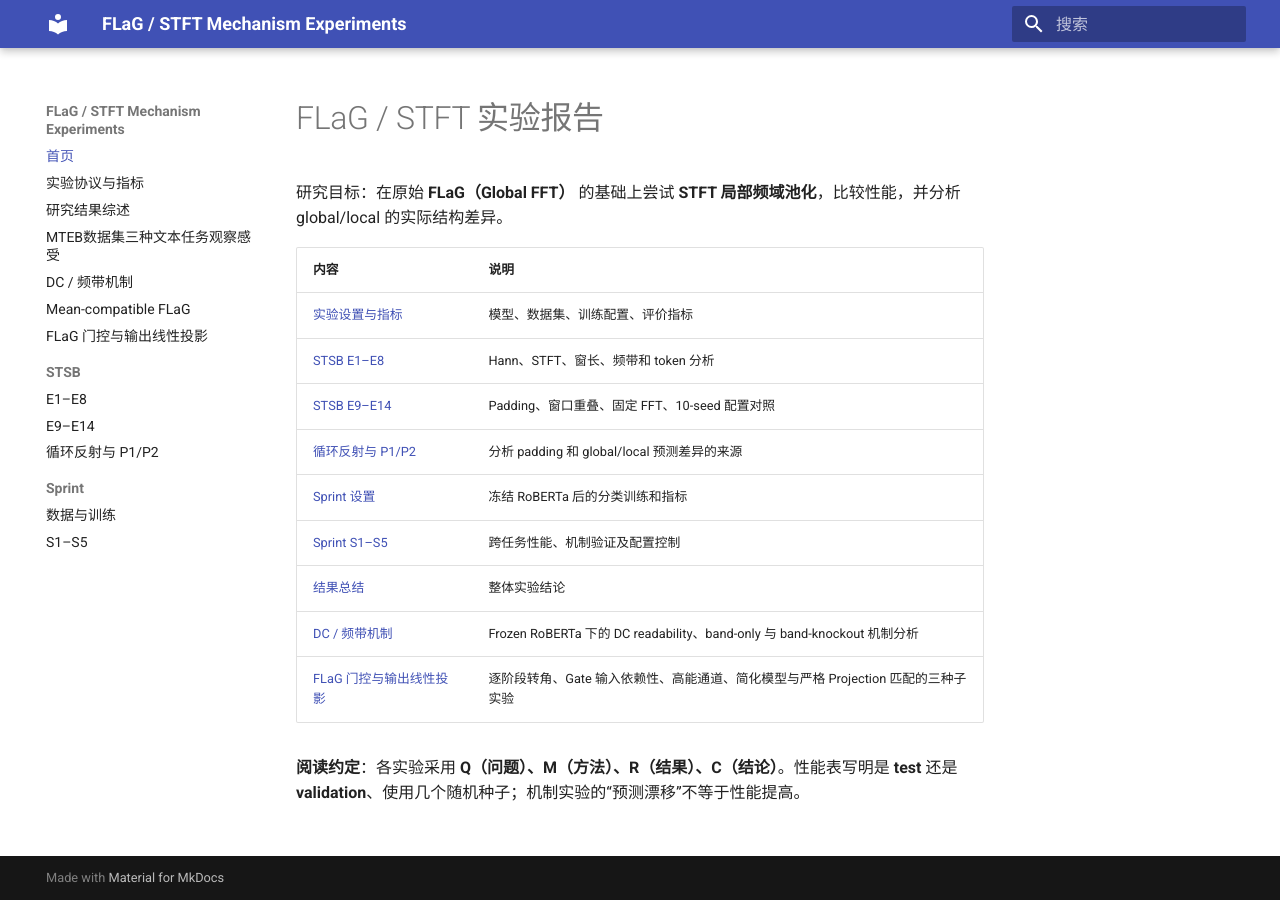
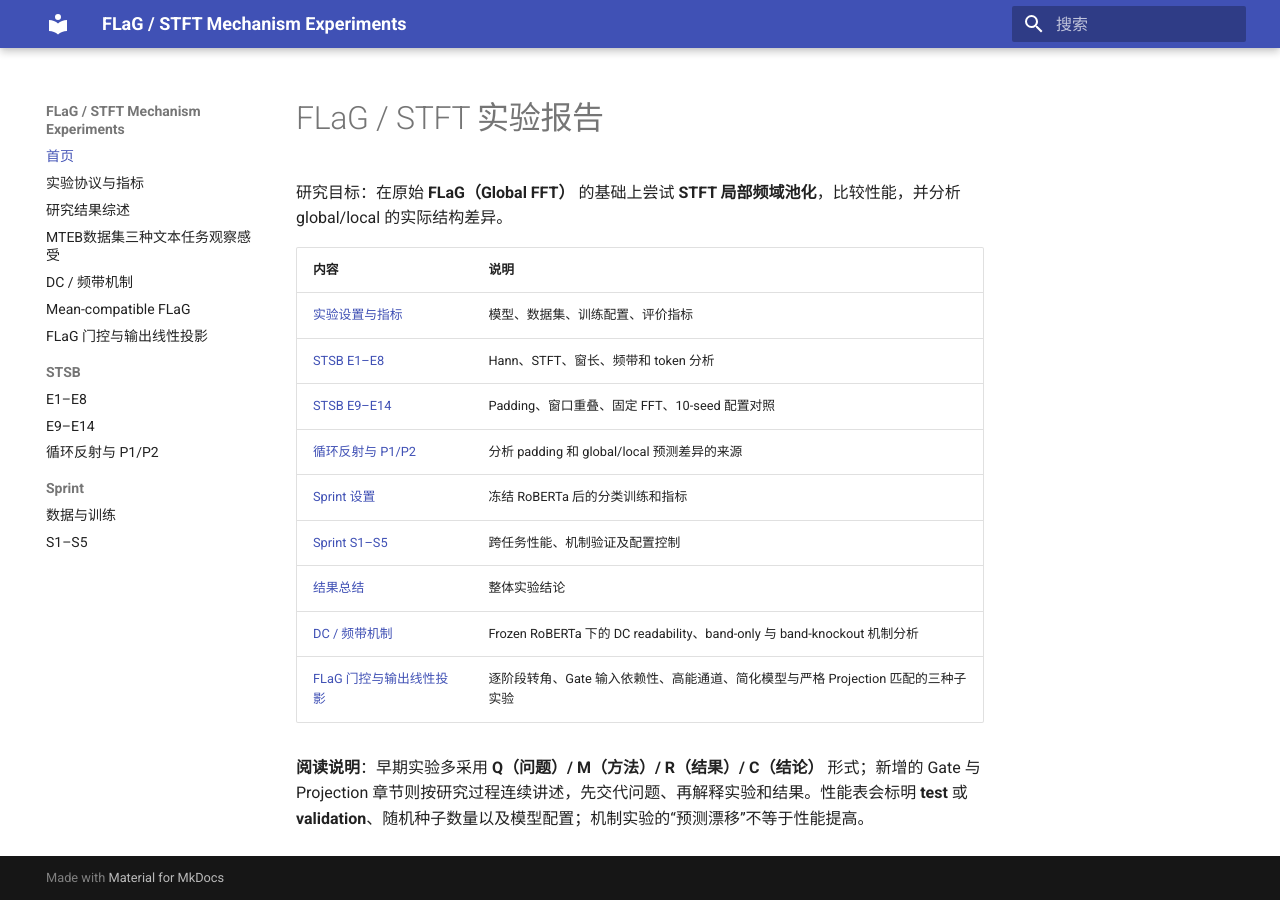
Before and after one commit to lumoswwr/FLaG-STFT-Notes, an MkDocs documentation site: the page built from docs/index.md, in a window 1280 px wide. Built offline with MkDocs 1.6.1 and Material for MkDocs 9.7.7, drawn with Linux system fonts in a browser that asks for light colours.

Commit message:
Clarify flexible narrative presentation in MkDocs experiment index

```diff
--- a/docs/index.md
+++ b/docs/index.md
@@ -14,4 +14,4 @@
 | [DC / 频带机制](dc-frequency.md) | Frozen RoBERTa 下的 DC readability、band-only 与 band-knockout 机制分析 |
 | [FLaG 门控与输出线性投影](flag-gate-projection.md) | 逐阶段转角、Gate 输入依赖性、高能通道、简化模型与严格 Projection 匹配的三种子实验 |
 
-**阅读约定**：各实验采用 **Q（问题）、M（方法）、R（结果）、C（结论）**。性能表写明是 **test** 还是 **validation**、使用几个随机种子；机制实验的“预测漂移”不等于性能提高。
+**阅读说明**：早期实验多采用 **Q（问题）/ M（方法）/ R（结果）/ C（结论）** 形式；新增的 Gate 与 Projection 章节则按研究过程连续讲述，先交代问题、再解释实验和结果。性能表会标明 **test** 或 **validation**、随机种子数量以及模型配置；机制实验的“预测漂移”不等于性能提高。
```
